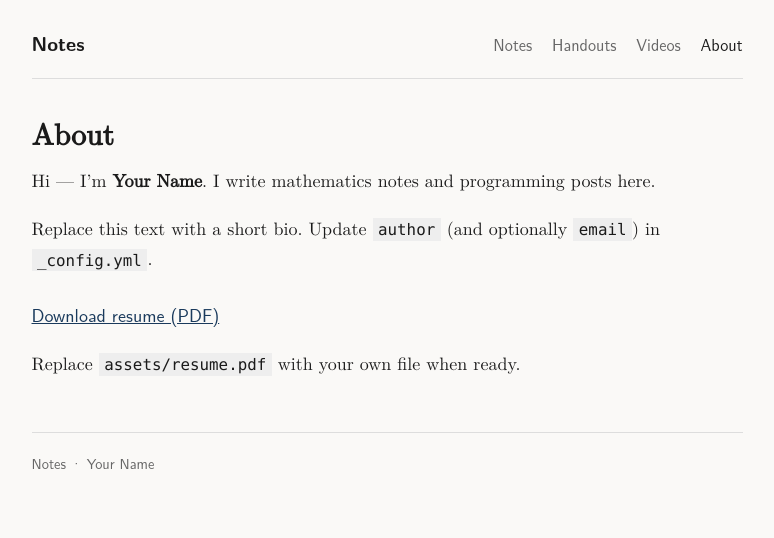
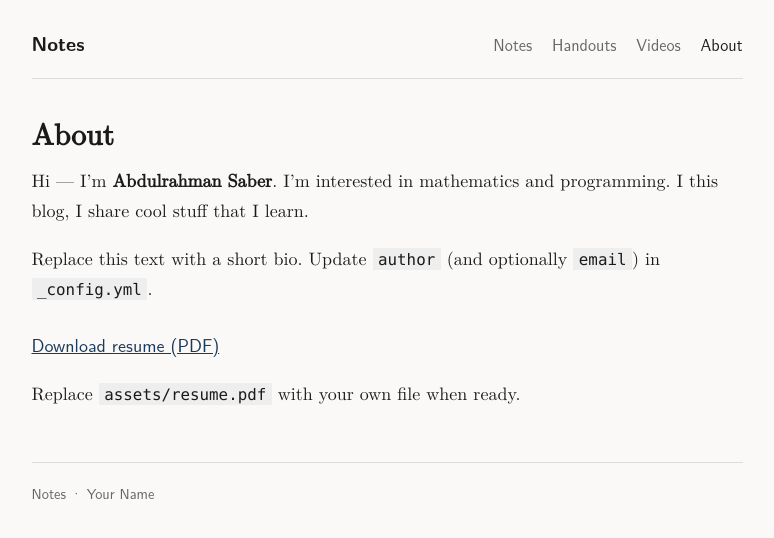
Before and after one commit to abdsaber000/blog, a Jekyll site: the page built from about.md, in a window 1280 px wide. Shown: the top 538 px of the page, without its empty margins (253-1027 px from the left). Built offline with Jekyll 4.4.1, drawn with Linux system fonts in a browser that asks for light colours.

Commit message:
update about me

```diff
--- a/about.md
+++ b/about.md
@@ -4,7 +4,7 @@ title: About
 permalink: /about/
 ---
 
-Hi — I'm **Your Name**. I write mathematics notes and programming posts here.
+Hi — I'm **Abdulrahman Saber**. I'm interested in mathematics and programming. I this blog, I share cool stuff that I learn.
 
 Replace this text with a short bio. Update `author` (and optionally `email`) in `_config.yml`.
 
```
